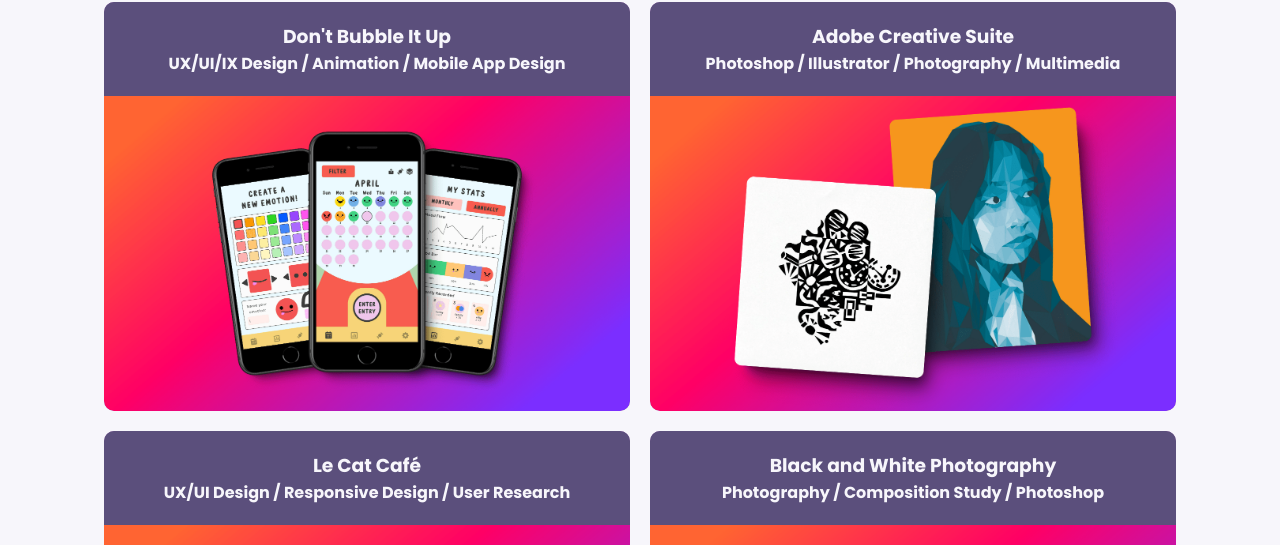
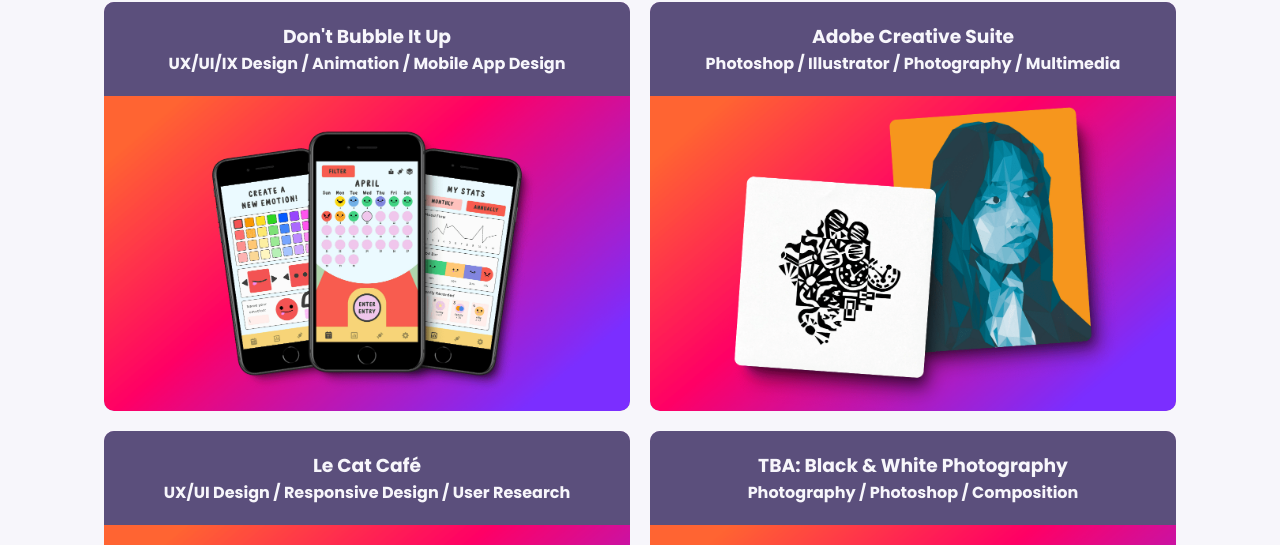
Before and after one commit to feiyoungi/feiyoungi-portfolio, a plain HTML site: page index.html in a window 1280 px wide. Shown: the part 407-952 px from the top of the page. Drawn offline with Linux system fonts and the light colour scheme.

```diff
--- a/index.html
+++ b/index.html
@@ -77,8 +77,8 @@
         <a href="low-poly-portrait.html">
             <div class="project-card">
                 <div class="project-tab">
-                    <h3>Black and White Photography</h3>
-                    <h4>Photography / Composition Study / Photoshop</h4>
+                    <h3>TBA: Black & White Photography</h3>
+                    <h4>Photography / Photoshop / Composition</h4>
                 </div>
                 <div class="project-image">
                     <img src="assets/placeholder.png" alt="Project 4 Image">
```
Also changed, not shown: le-cat-cafe.html (+2 -2 lines).
